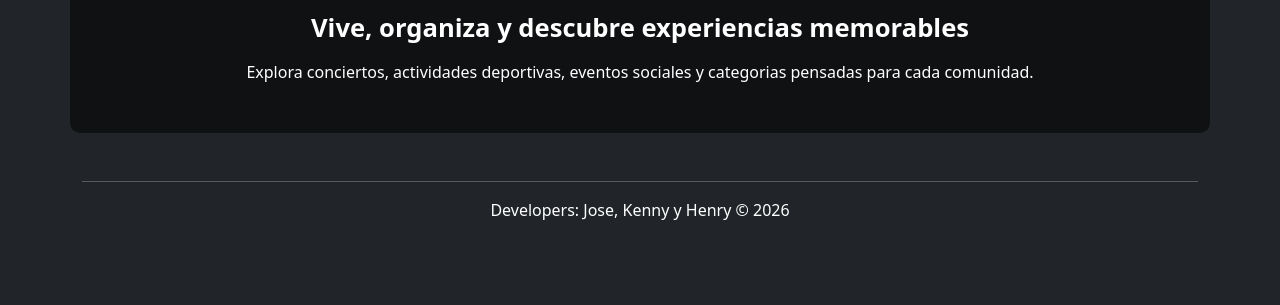
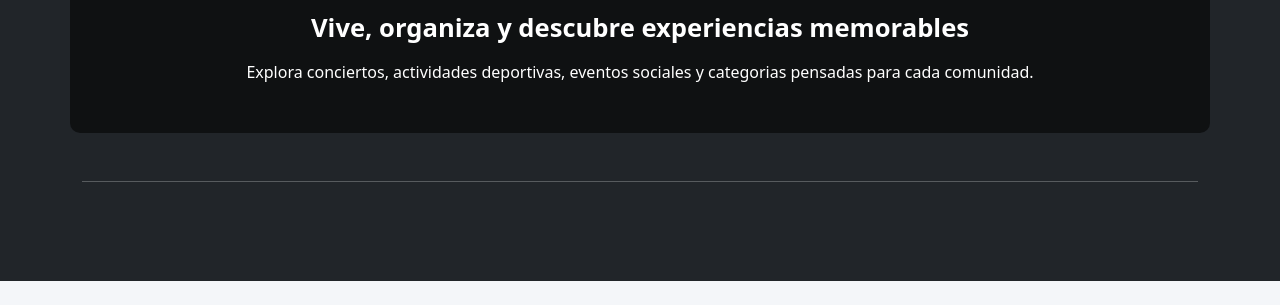
Before and after one commit to JQuiros98/Proyecto-final-progra, a plain HTML site: page Front-Categorias/main.html in a window 1280 px wide. Shown: the part 1115-1420 px from the top of the page. After the commit the page ends 1396 px from the top, so only its background shows below. Drawn offline with nearby package versions, Linux system fonts and the light colour scheme; no server answers.

Commit message:
Main Change
Developers

```diff
--- a/Front-Categorias/main.html
+++ b/Front-Categorias/main.html
@@ -249,7 +249,7 @@
 </div>
 
 <footer class="bg-dark text-white text-center mt-5 p-3">
-    Developers: Jose, Kenny y Henry © 2026
+    By Jose Quirós
 </footer>
 
 <section class="footer-eventos mt-5 text-white">
@@ -316,7 +316,7 @@
         </div>
 
         <div class="text-center border-top border-light border-opacity-25 mt-5 pt-3">
-            Developers: Jose, Kenny y Henry © 2026
+
         </div>
     </div>
 </section>
```
